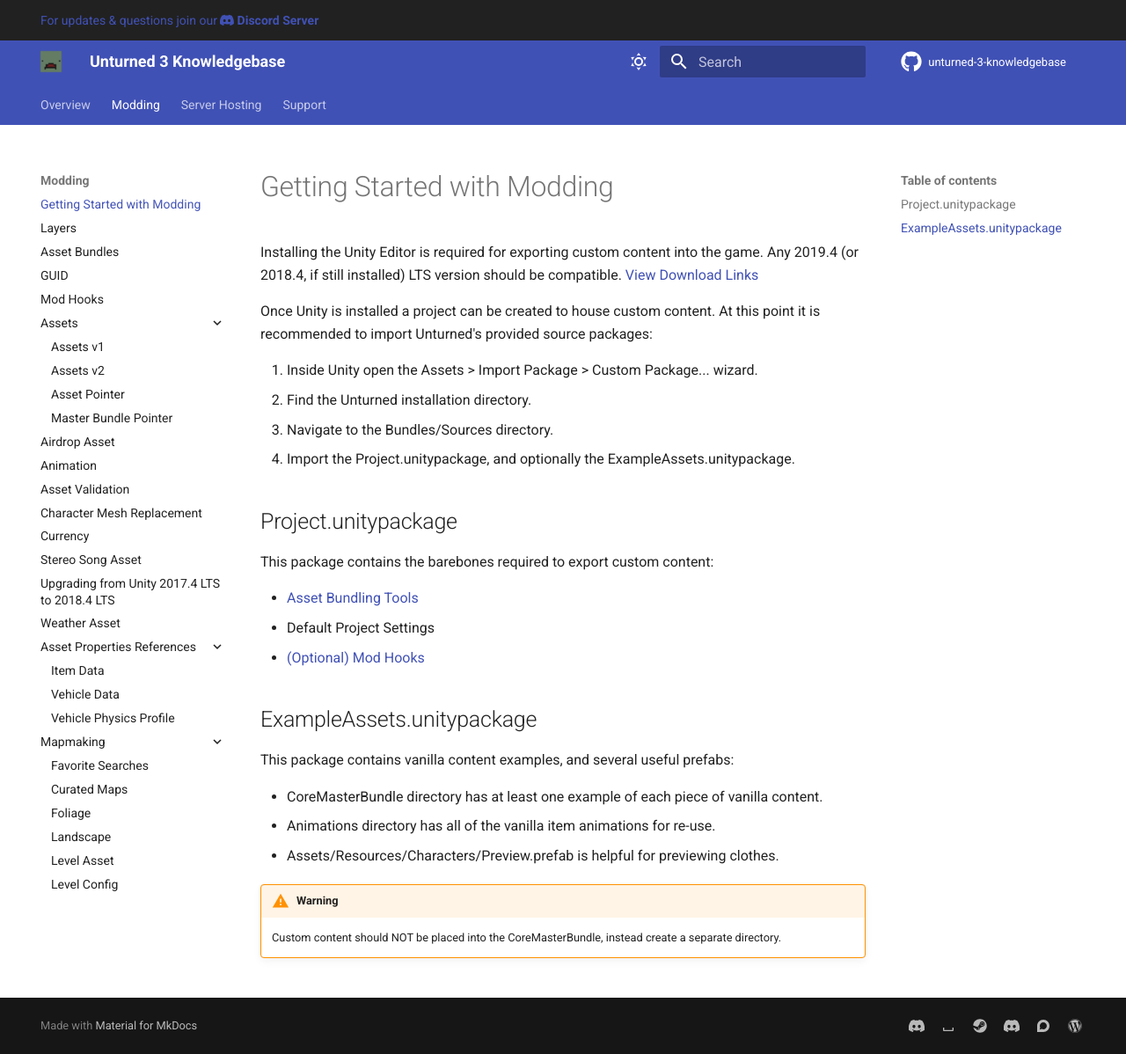
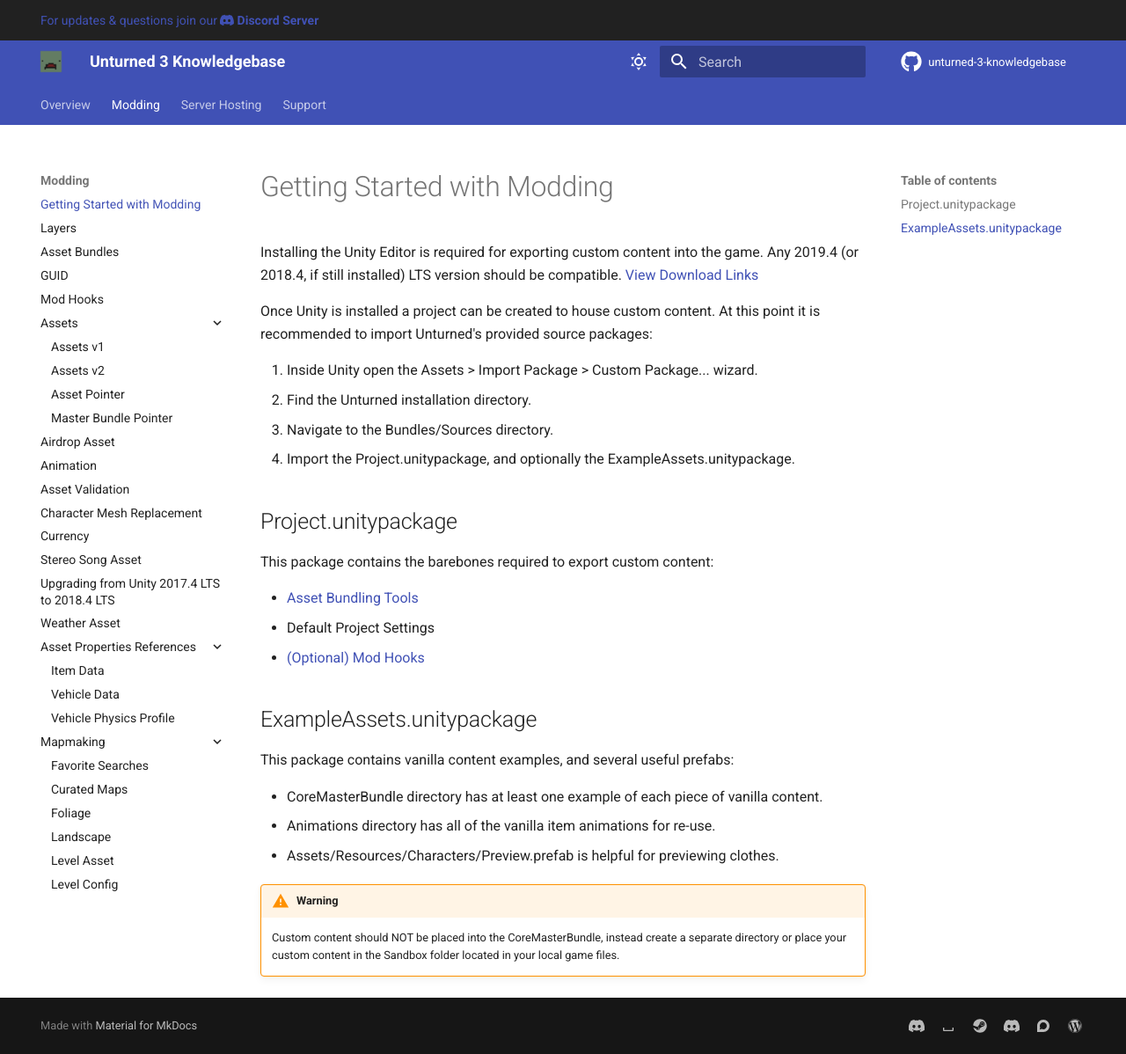
Before and after one commit to unturned-info/unturned-3-knowledgebase, an MkDocs documentation site: the page built from docs/Modding/GettingStarted.md, in a window 1280 px wide and 1198 px high. Shown: the whole window at 88% size. Built offline with MkDocs 1.6.1 and Material for MkDocs 9.7.7, drawn with Linux system fonts in a browser that asks for light colours; comment, search, counter and statistics services are not loaded.

Commit message:
Mentioned the Sandbox folder.
The Sandbox folder serves the same purpose as any Bundles folder, but it made specifically for custom content. It managed to disappear a long time ago from the install of Unturned. I remembered that in 2017 it did exist, and an issue was created that brought back this folder to the install: https://github.com/SmartlyDressedGames/Unturned-3.x-Community/issues/3080

Signed-off-by: Jdance-Media <67397422+Jdance-Media@users.noreply.github.com>

```diff
--- a/docs/Modding/GettingStarted.md
+++ b/docs/Modding/GettingStarted.md
@@ -26,4 +26,4 @@
 - Assets/Resources/Characters/Preview.prefab is helpful for previewing clothes.
 
 !!! warning
-    Custom content should NOT be placed into the CoreMasterBundle, instead create a separate directory.
+    Custom content should NOT be placed into the CoreMasterBundle, instead create a separate directory or place your custom content in the Sandbox folder located in your local game files.
```
